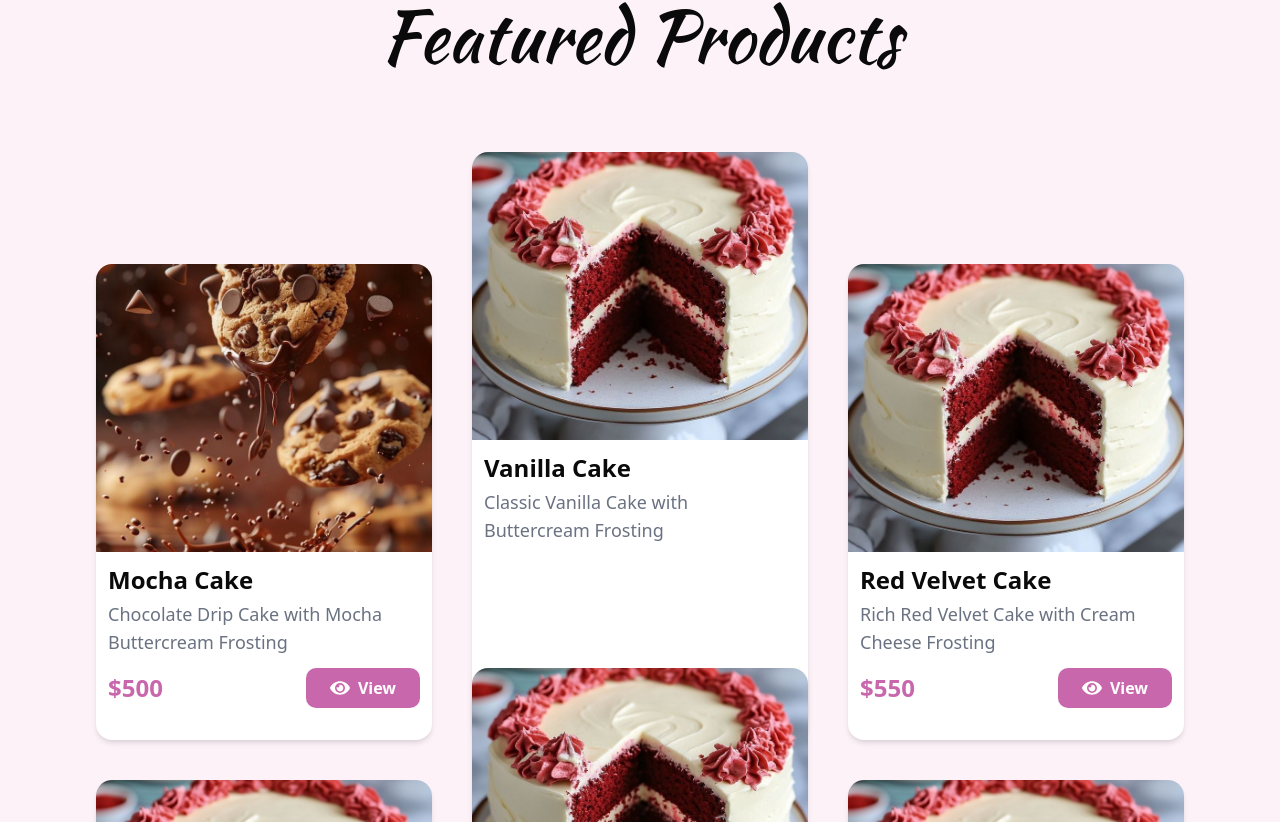
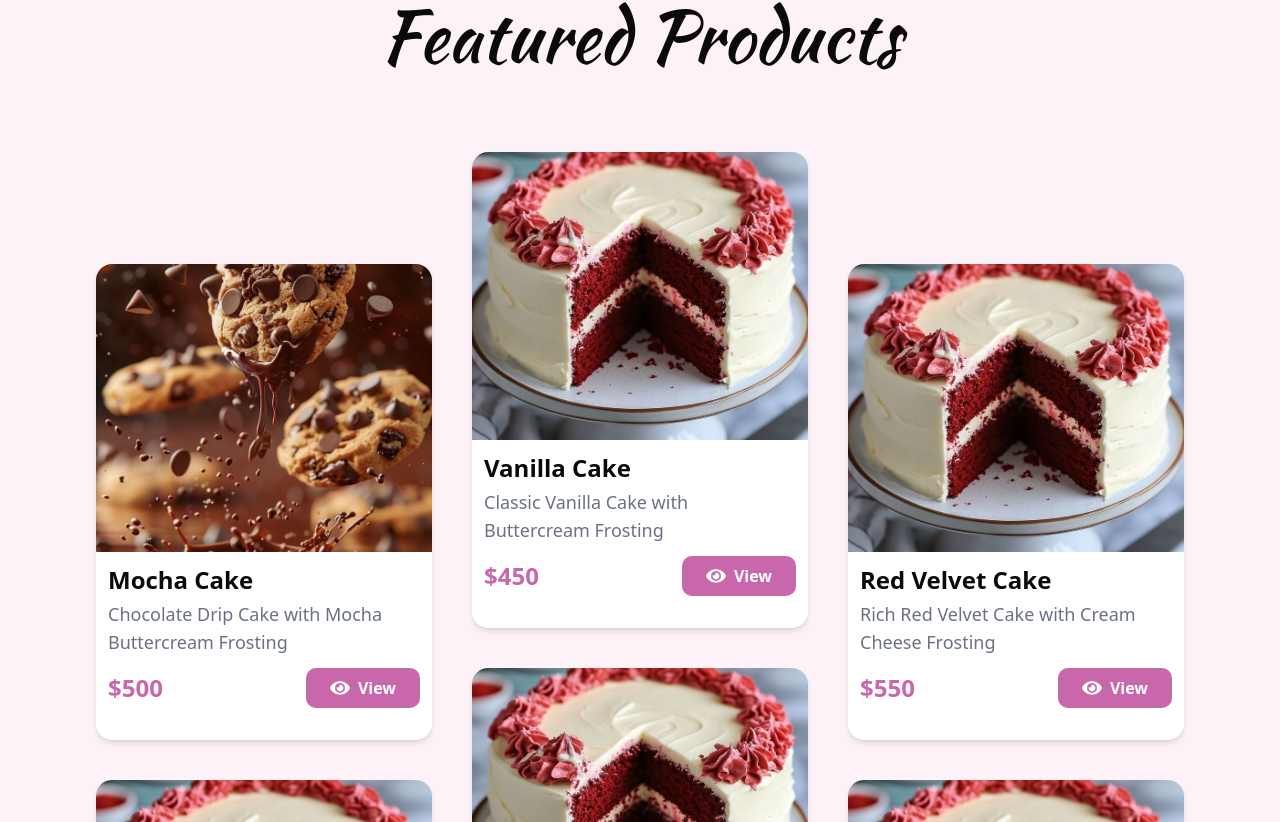
Before and after one commit to Koket-Bakery-and-pastry/frontend, a Next.js app: page / in a window 1280 px wide. Shown: the part 1758-2580 px from the top of the page. Built offline with nearby package versions, Linux system fonts and the light colour scheme.

Commit message:
feat: improve layout and styling in ProductCard, ProductFiltration, and FeaturedSection components

```diff
--- a/src/app/products/components/ProductFiltration.tsx
+++ b/src/app/products/components/ProductFiltration.tsx
@@ -86,9 +86,9 @@ function ProductFiltration() {
 
   return (
     <div className="bg-[#FFFAFF] section-spacing">
-      <div className="max-w-7xl mx-auto px-4 sm:px-6 lg:px-16">
+      <div className="max-w-7xl  ">
         {/* Mobile: active tab + dropdown for others */}
-        <div className="mb-6 block 2xl:hidden">
+        <div className="mb-6 block 2xl:hidden ">
           <div className="flex w-full items-center justify-between pr-4">
             <Link
               href={`?tab=${activeTabItem.id}`}
@@ -141,7 +141,7 @@ function ProductFiltration() {
         </div>
 
         {/* Search & Filters */}
-        <div className="grid grid-cols-2 lg:grid-cols-5 gap-3 items-center">
+        <div className="grid grid-cols-2 lg:grid-cols-5 gap-3 items-center w-full">
           <div className="col-span-2 md:col-span-3 w-full">
             <div className="flex items-center w-full bg-white rounded-lg border px-6 py-3">
               <FaSearch className="text-gray-400 mr-2" />
--- a/src/app/products/page.tsx
+++ b/src/app/products/page.tsx
@@ -50,7 +50,7 @@ function ProductsPage() {
     },
   ];
   return (
-    <div className="bg-[#FFFAFF] ">
+    <div className="bg-[#FFFAFF]  ">
       <ProductHeader />
       <ProductFiltration />
       <div className="grid grid-cols-2 lg:grid-cols-2 2xl:grid-cols-3 3xl:grid-cols-4 gap-4 section-spacing bg-[#FFFAFF]  ">
--- a/src/components/FeaturedSection.tsx
+++ b/src/components/FeaturedSection.tsx
@@ -57,7 +57,7 @@ function FeaturedSection() {
         </h1>
       </div>
 
-      <div className=" 2xl:my-16 grid grid-cols-1 lg:grid-cols-2  2xl:grid-cols-3 gap-6 3xl:gap-10 ">
+      <div className=" 2xl:my-16 grid grid-cols-2  2xl:grid-cols-3 gap-6 3xl:gap-10 ">
         {products.map((product, index) => (
           <div
             className={`${
@@ -79,7 +79,7 @@ function FeaturedSection() {
         ))}
       </div>
       <div className="flex justify-center items-center mb-16 py-6">
-        <Button className="py-6 bg-[#C967AC] hover:bg-[#C967AC] md:px-10 md:text-lg 2xl:-mt-20">
+        <Button className="py-6 bg-[#C967AC] hover:bg-[#C967AC] lg:px-10 lg:text-lg 2xl:-mt-20">
           View All Featured Products
         </Button>
       </div>
--- a/src/components/ProductCard.tsx
+++ b/src/components/ProductCard.tsx
@@ -19,7 +19,7 @@ const ProductCard: React.FC<ProductCardProps> = ({
   return (
     // full width so grid controls columns; no fixed max width
     <div className="w-full h-full">
-      <div className="rounded-2xl overflow-hidden bg-white shadow-md h-full flex flex-col">
+      <div className="rounded-2xl overflow-hidden bg-white shadow-md  flex flex-col max-w-sm">
         <div className="overflow-hidden">
           <img
             src={image}
@@ -37,7 +37,7 @@ const ProductCard: React.FC<ProductCardProps> = ({
             {description}
           </p>
 
-          <div className="mt-auto pb-2 md:pb-5 flex  items-center justify-between gap-2">
+          <div className="mt-auto pb-2 lg:pb-5 flex  items-center justify-between gap-2">
             <span className="text-[#C967AC] font-bold text-sm lg:text-2xl">
               {price}
             </span>
```
